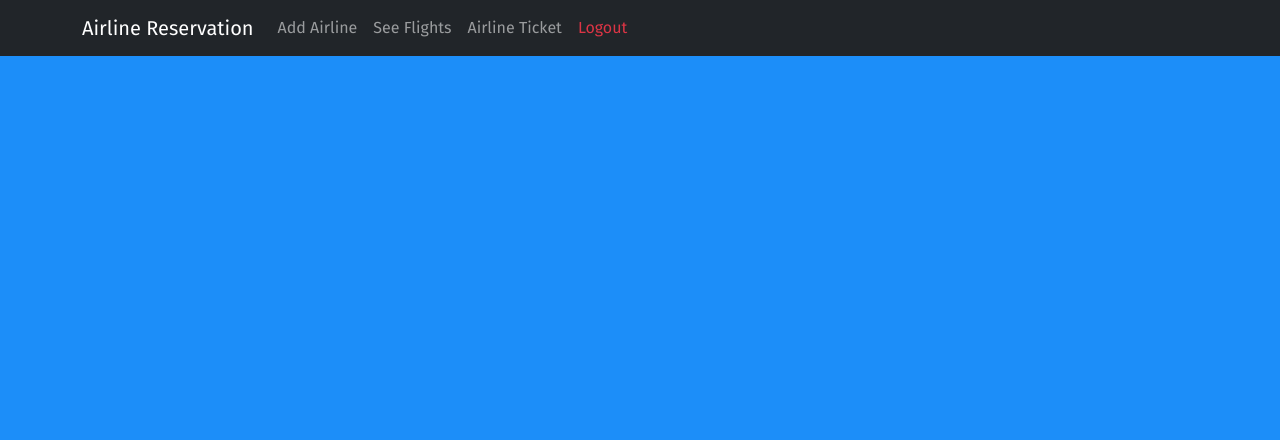
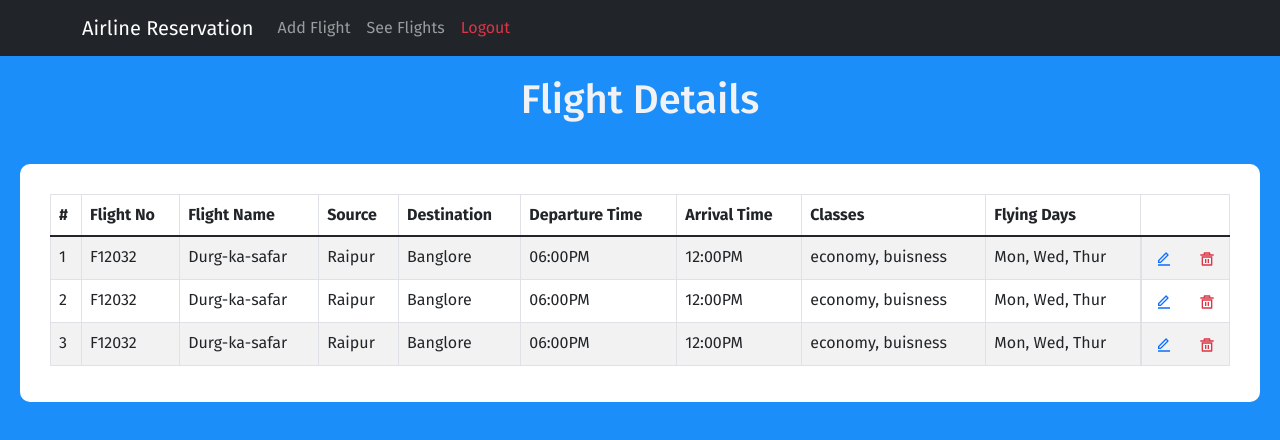
Before and after one commit to fazer1929/airline-reservation, a React (Create React App) app: page /admin/see-flights in a window 1280 px wide. Shown: the top 440 px of the page. Built offline with nearby package versions, Linux system fonts and the light colour scheme.

Commit message:
Flight Detail Page

```diff
--- a/package.json
+++ b/package.json
@@ -11,6 +11,7 @@
     "react-bootstrap": "^2.4.0",
     "react-bootstrap-time-picker": "^2.0.1",
     "react-dom": "^18.2.0",
+    "react-icons": "^4.4.0",
     "react-router-dom": "^6.3.0",
     "react-scripts": "5.0.1",
     "web-vitals": "^2.1.4"
--- a/src/App.js
+++ b/src/App.js
@@ -9,6 +9,7 @@ import UserDashboard from './pages/UserDashboard';
 import AdminDashboard from './pages/AdminDashboard';
 import NavigationBar from './components/NavigationBar';
 import AddFlight from './pages/AddFlight';
+import SeeFlights from './pages/SeeFlights';
 
 function App() {
   return (
@@ -21,6 +22,7 @@ function App() {
           <Route exact path="/user" element={<UserDashboard />} />
           <Route exact path="" element={<Login />} />
           <Route exact path='/admin/add-flight' element={<AddFlight />} />
+          <Route exact path='/admin/see-flights' element={<SeeFlights />} />
         </Routes>
       </UserContextProvider>
     </Router>
--- a/src/components/NavigationBar.jsx
+++ b/src/components/NavigationBar.jsx
@@ -8,9 +8,8 @@ function NavigationBar() {
                 <Container>
                     <Navbar.Brand href="/">Airline Reservation</Navbar.Brand>
                     <Nav className="me-auto">
-                        <Nav.Link href="/admin" > Add Airline</Nav.Link>
-                        <Nav.Link href="#features" >See Flights</Nav.Link>
-                        <Nav.Link href="#pricing" >Airline Ticket</Nav.Link>
+                        <Nav.Link href="/admin/add-flight" > Add Flight</Nav.Link>
+                        <Nav.Link href="/admin/see-flights" >See Flights</Nav.Link>
                         <Nav.Link href="#pricing" className='text-danger'>Logout</Nav.Link>
                     </Nav>
                 </Container>
--- /dev/null
+++ b/src/pages/SeeFlights.jsx
@@ -0,0 +1,101 @@
+import React from 'react'
+import { Link } from 'react-router-dom'
+import { Table } from 'react-bootstrap'
+import { RiDeleteBin5Line, RiEditLine } from 'react-icons/ri'
+function SeeFlights() {
+
+    const formStyle = {
+        "min-width": "60%",
+        "background": "#fff",
+        "padding": "30px",
+        "border-radius": "10px",
+        "margin": "auto",
+        "paddingBottom": "20px"
+    }
+    const containerStyle = {
+        "margin": "auto 20px"
+    }
+    const sampleData = [
+        {
+            "flight-name": "Durg-ka-safar",
+            "flight-no": "F12032",
+            "source": "Raipur",
+            "destination": "Banglore",
+            "arrival": "12:00PM",
+            "departure": "06:00PM",
+            "working-days": "Mon, Wed, Thur",
+            "classes": "economy, buisness"
+        },
+        {
+            "flight-name": "Durg-ka-safar",
+            "flight-no": "F12032",
+            "source": "Raipur",
+            "destination": "Banglore",
+            "arrival": "12:00PM",
+            "departure": "06:00PM",
+            "working-days": "Mon, Wed, Thur",
+            "classes": "economy, buisness"
+        },
+        {
+            "flight-name": "Durg-ka-safar",
+            "flight-no": "F12032",
+            "source": "Raipur",
+            "destination": "Banglore",
+            "arrival": "12:00PM",
+            "departure": "06:00PM",
+            "working-days": "Mon, Wed, Thur",
+            "classes": "economy, buisness"
+        }
+    ]
+    return (
+
+        <div style={containerStyle}>
+            <h1 style={{ "color": "#f1f2f6", "marginBottom": "40px", "fontSize": "2.5rem", "letterSpacing": '1.2', 'textAlign': 'center', 'paddingTop': "20px" }}>Flight Details</h1>
+            <div style={formStyle}>
+                <Table striped bordered hover>
+                    <thead>
+                        <tr>
+                            <th>#</th>
+                            <th>Flight No</th>
+                            <th>Flight Name</th>
+                            <th>Source</th>
+                            <th>Destination</th>
+                            <th>Departure Time</th>
+                            <th>Arrival Time</th>
+                            <th>Classes</th>
+                            <th>Flying Days</th>
+                            <th>       </th>
+                        </tr>
+                    </thead>
+                    <tbody>
+                        {sampleData.map((data, idx) => {
+                            return (
+                                <tr key={idx}>
+                                    <td>{idx + 1}</td>
+                                    <td>{data['flight-no']}</td>
+                                    <td>{data['flight-name']}</td>
+                                    <td>{data['source']}</td>
+                                    <td>{data['destination']}</td>
+                                    <td>{data["departure"]}</td>
+                                    <td>{data["arrival"]}</td>
+                                    <td>{data["classes"]}</td>
+                                    <td>{data["working-days"]}</td>
+                                    <td style={{ "display": "flex", "justifyContent": 'space-between' }} >
+                                        <button style={{ "border": "none", "background": "none" }} className='text-primary'><RiEditLine /></button>
+
+
+                                        <button style={{ "border": "none", "background": "none" }} className='text-danger'><RiDeleteBin5Line /></button>
+
+                                    </td>
+
+                                </tr>
+                            )
+                        })}
+                    </tbody>
+                </Table>
+            </div>
+        </div>
+    )
+}
+
+export default SeeFlights
```
Also changed, not shown: 1 other file (tests, documents, lock files or other folders).
